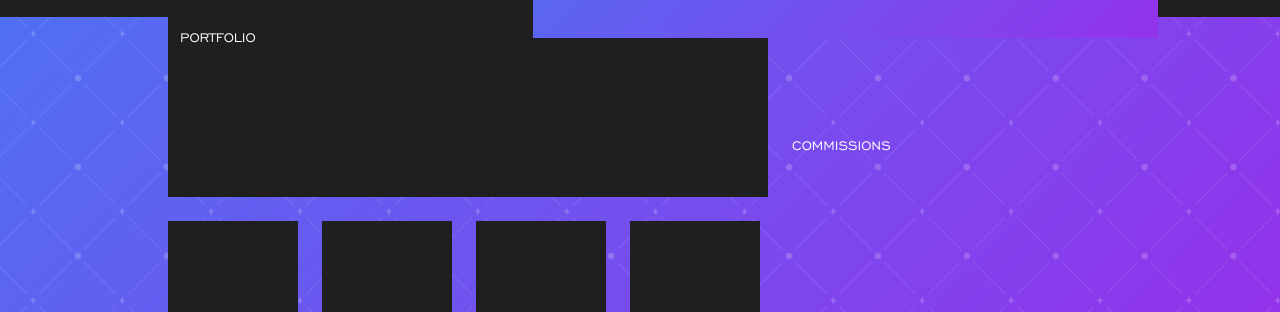
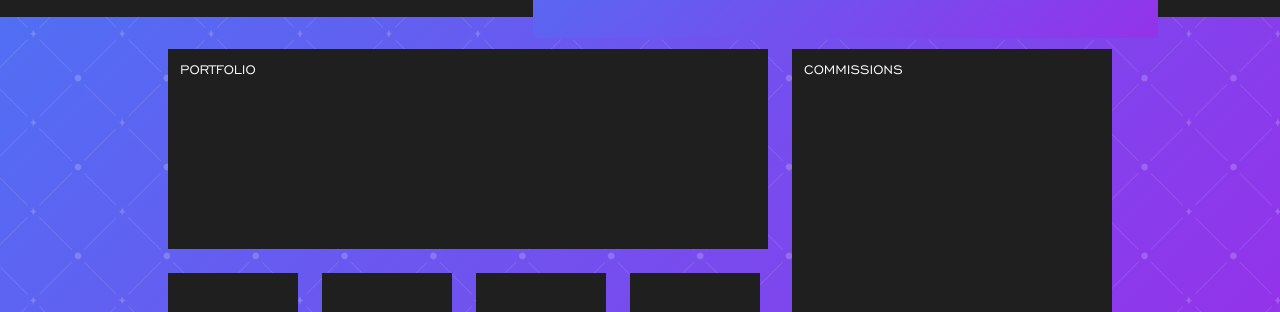
Before and after one commit to JaymcXO/ArtPortfolio, a plain HTML site: page index.html in a window 1280 px wide. Shown: the part 488-800 px from the top of the page. Drawn offline with Linux system fonts and the light colour scheme.

Commit message:
Update index.html

```diff
--- a/index.html
+++ b/index.html
@@ -200,10 +200,11 @@
 
 .bottom {
   flex: 0 0 auto;
-  margin-bottom: 24px;
+  margin-top: 32px;
+  margin-bottom: 36px;
   display: flex;
   gap: var(--gap);
-  align-items: flex-end;
+  align-items: flex-start;
   justify-content: center;
 }
 
@@ -220,22 +221,29 @@
 
    .portfolio {
   width: 600px;
-  height: 180px;
+  height: 200px;
+  flex-shrink: 0;
 }
+
    .socials {
   display: flex;
   gap: var(--gap);
+  flex-shrink: 0;
 }
 
  .social {
   background: var(--box);
   width: 130px;
   aspect-ratio: 1 / 1;
+  flex-shrink: 0;
 }
 
   .commissions {
+  background: var(--box);
   width: 320px;
-  height: 214px;
+  height: 340px;
+  flex-shrink: 0;
+  padding: 12px;
 }
 
   </style>
```
Lines whose indentation alone changed are shown as unchanged.
